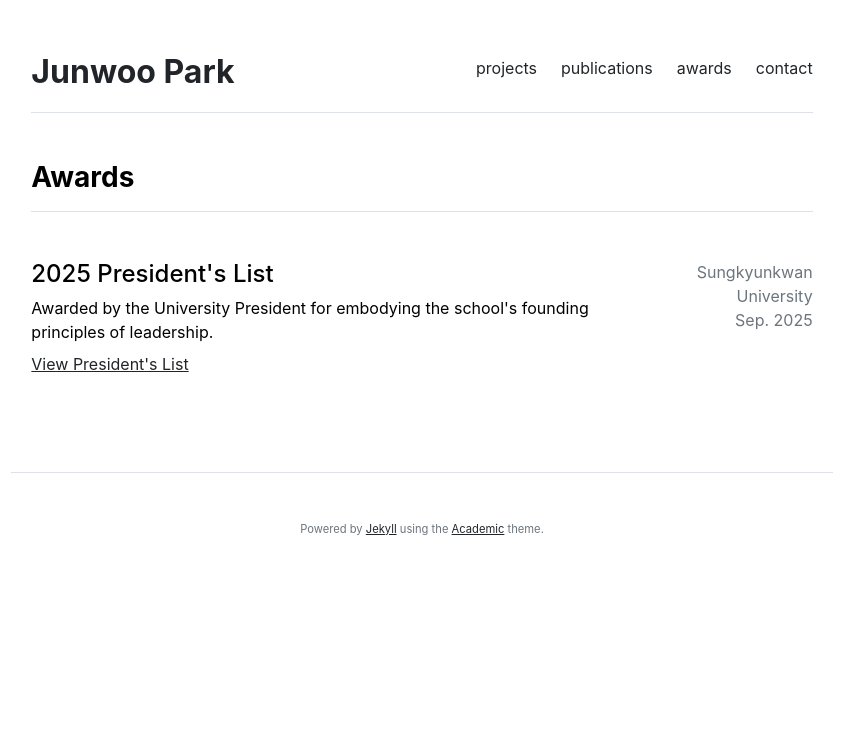
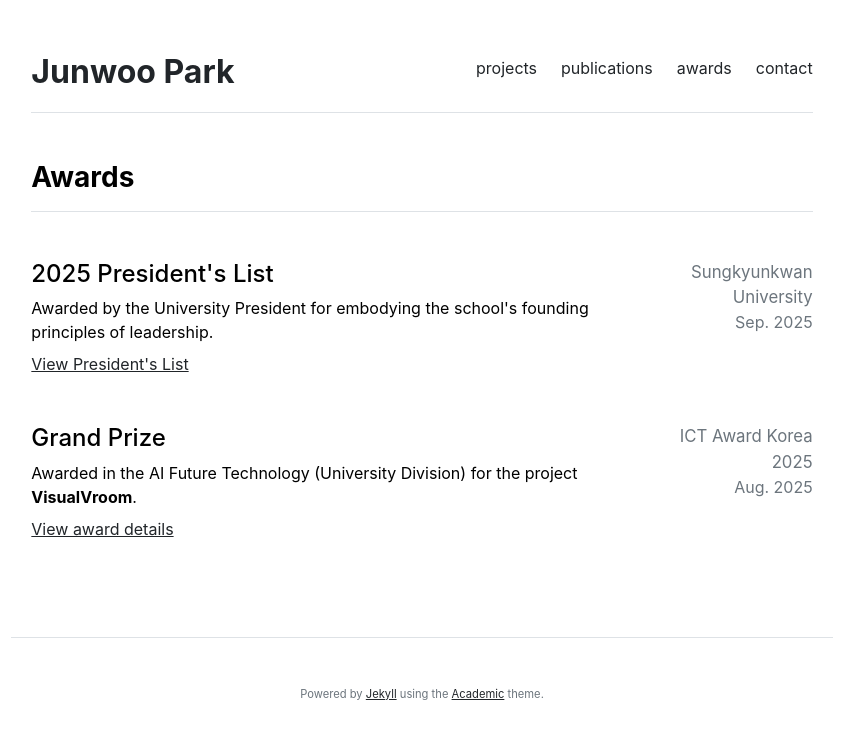
Before and after one commit to junwoop0/junwoop0.github.io, a Jekyll site: the page built from awards.md, in a window 1280 px wide. Shown: the top 739 px of the page, without its empty margins (218-1062 px from the left). Built offline with Jekyll 4.4.1, drawn with Linux system fonts in a browser that asks for light colours.

Commit message:
update profile

```diff
--- a/awards.md
+++ b/awards.md
@@ -11,8 +11,22 @@ title: "Awards"
       <p class="mb-0"><a href="https://presidentlist.skku.edu/presidentlist/2025_list.do" target="_blank">View President's List</a></p>
     </div>
     <div class="text-end">
-      <div class="text-muted">Sungkyunkwan University</div>
+      <div class="text-muted" style="font-size: 1.05rem;">Sungkyunkwan University</div>
       <div class="text-muted" style="font-size: 1rem;">Sep. 2025</div>
     </div>
   </div>
 </div>
+
+<div class="honor-item mb-5">
+  <div class="d-flex justify-content-between align-items-start">
+    <div>
+      <h4 class="mb-2">Grand Prize</h4>
+      <p class="mb-2">Awarded in the AI Future Technology (University Division) for the project <strong>VisualVroom</strong>.</p>
+      <p class="mb-0"><a href="https://skb.skku.edu/eng_swuniv/Gallery.do?mode=view&articleNo=206011&article.offset=0&articleLimit=12" target="_blank">View award details</a></p>
+    </div>
+    <div class="text-end">
+      <div class="text-muted" style="font-size: 1.05rem;">ICT Award Korea 2025</div>
+      <div class="text-muted" style="font-size: 1rem;">Aug. 2025</div>
+    </div>
+  </div>
+</div>
```
